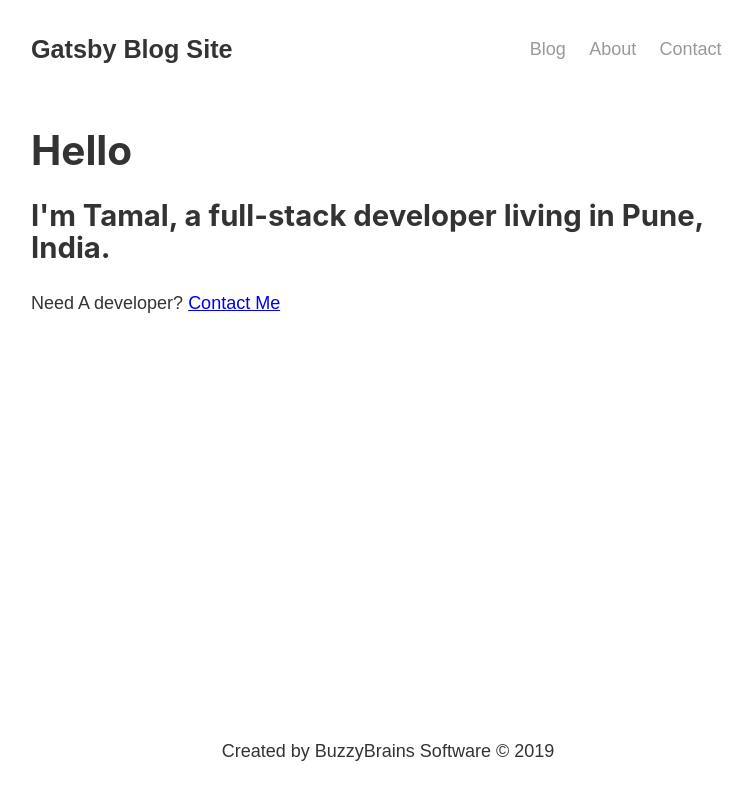
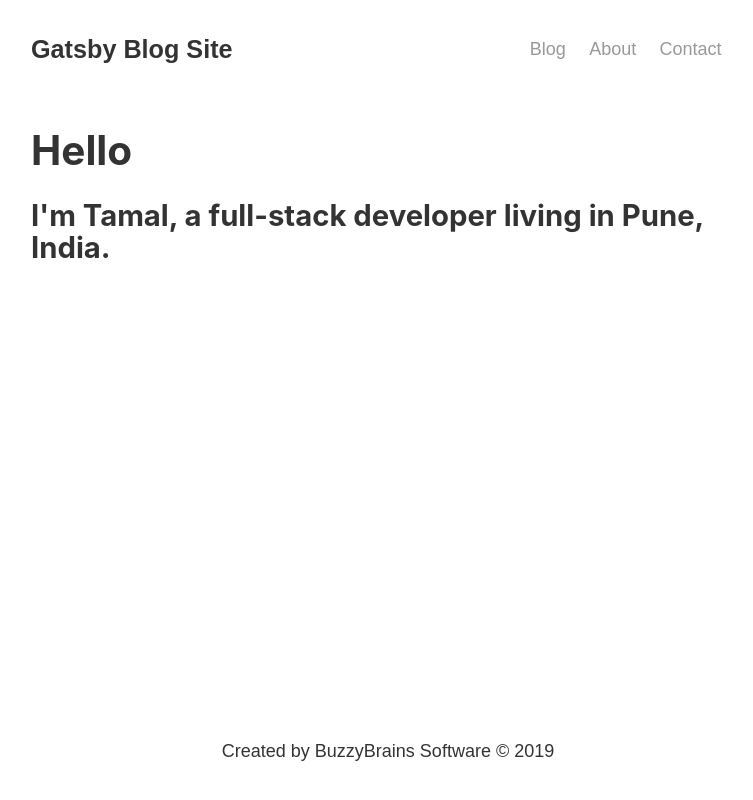
Before and after one commit to tamal93/gatsby-blog-site, a Gatsby site: page / in a window 1280 px wide. Shown: the whole page, without its empty margins (252-1005 px from the left). Built offline with nearby package versions, Linux system fonts and the light colour scheme; Gatsby itself is replaced by a stand-in of ours.

Commit message:
Home Page updated

```diff
--- a/src/pages/index.js
+++ b/src/pages/index.js
@@ -9,9 +9,9 @@ const IndexPage = () => {
       <Head title="Home" />
       <h1>Hello</h1>
       <h2>I'm Tamal, a full-stack developer living in Pune, India. </h2>
-      <p>
+      {/* <p>
         Need A developer? <Link to="/contact">Contact Me</Link>
-      </p>
+      </p> */}
     </Layout>
   );
 };
```
